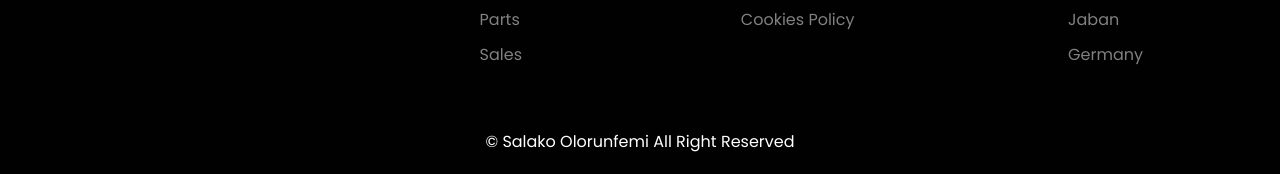
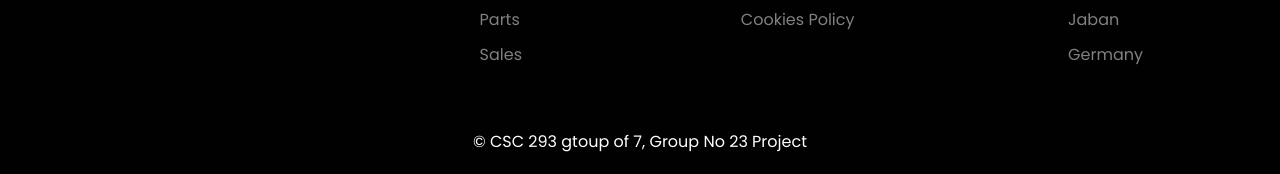
Before and after one commit to Olorunfemi100/Car-Website-CSC293, a plain HTML site: page index.html in a window 1280 px wide. Shown: the part 3969-4143 px from the top of the page. Drawn offline with nearby package versions, Linux system fonts and the light colour scheme.

Commit message:
done with the website

```diff
--- a/index.html
+++ b/index.html
@@ -267,7 +267,7 @@
         </section>
 
         <div class="copyright">
-            <p>&#169; Salako Olorunfemi All Right Reserved</p>
+            <p>&#169; CSC 293 gtoup of 7, Group No 23 Project</p>
         </div>
 
         <script src="main.js"></script>
```
